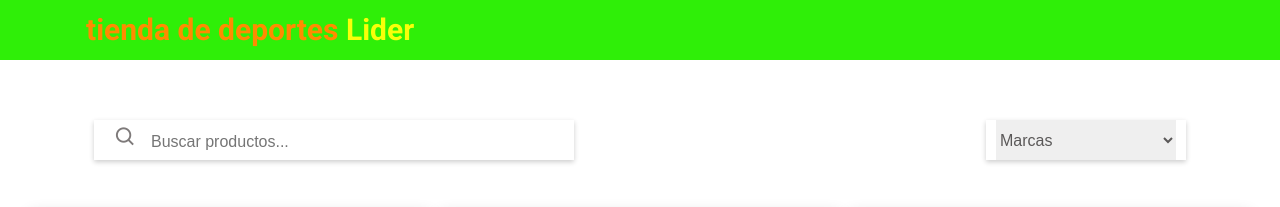
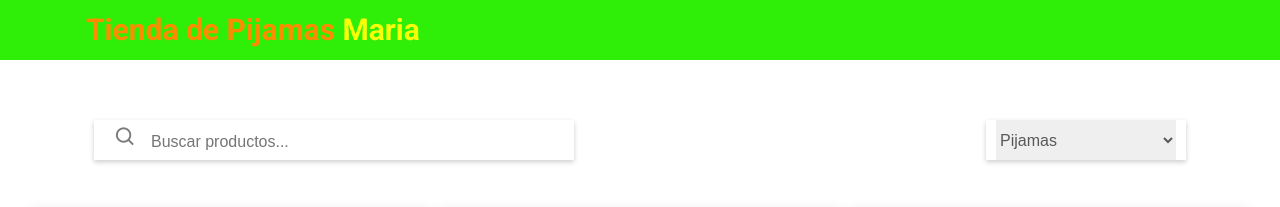
Before and after one commit to StevenBalaguera/MafesEcomerce, a plain HTML site: page index.html in a window 1280 px wide. Shown: the top 207 px of the page. Drawn offline with nearby package versions, Linux system fonts and the light colour scheme.

Commit message:
Firts-work

```diff
--- a/index.html
+++ b/index.html
@@ -3,7 +3,7 @@
   <head>
     <meta charset="UTF-8" />
     <meta name="viewport" content="width=device-width, initial-scale=1.0" />
-    <title>Mafe's Shop - Tienda de deportes</title>
+    <title>Tienda de pijamas - Maria</title>
 
     <!--Google fonts-->
     <link rel="preconnect" href="https://fonts.gstatic.com" />
@@ -26,7 +26,7 @@
     <nav class="nav">
       <div class="nav__center container">
         <div class="nav__logo">
-					<h1>tienda de deportes <span>Lider</span></h1>
+					<h1>Tienda de Pijamas <span>Maria</span></h1>
 				</div>
 				<ul class="nav__list">
 				</ul>
@@ -42,14 +42,14 @@
         </div>
         <div class="category">
           <select id="category" onclick="categoryValue()">
-            <option value="">Marcas</option>
-            <option value="rolex">Rolex</option>
-            <option value="omega">Omega</option>
-            <option value="audemars">Audemars</option>
-            <option value="rolexDay">Rolex Day</option>
-            <option value="hublot">Hublot</option>
-            <option value="tag">Tag Heuer</option>
-            <option value="lazer">Lazer</option>
+            <option value="">Pijamas</option>
+            <option value="rolex">Ropa</option>
+            <option value="omega">pantalones</option>
+            <option value="audemars">camisas</option>
+            <option value="rolexDay">pijamas_niño Day</option>
+            <option value="hublot">pijamas_niña</option>
+            <option value="tag">Pijamas_Hombre</option>
+            <option value="lazer">Pijamas_mujer</option>
           </select>
         </div>
       </div>
```
Also changed, not shown: producto-detalles.html (+2 -2 lines).
